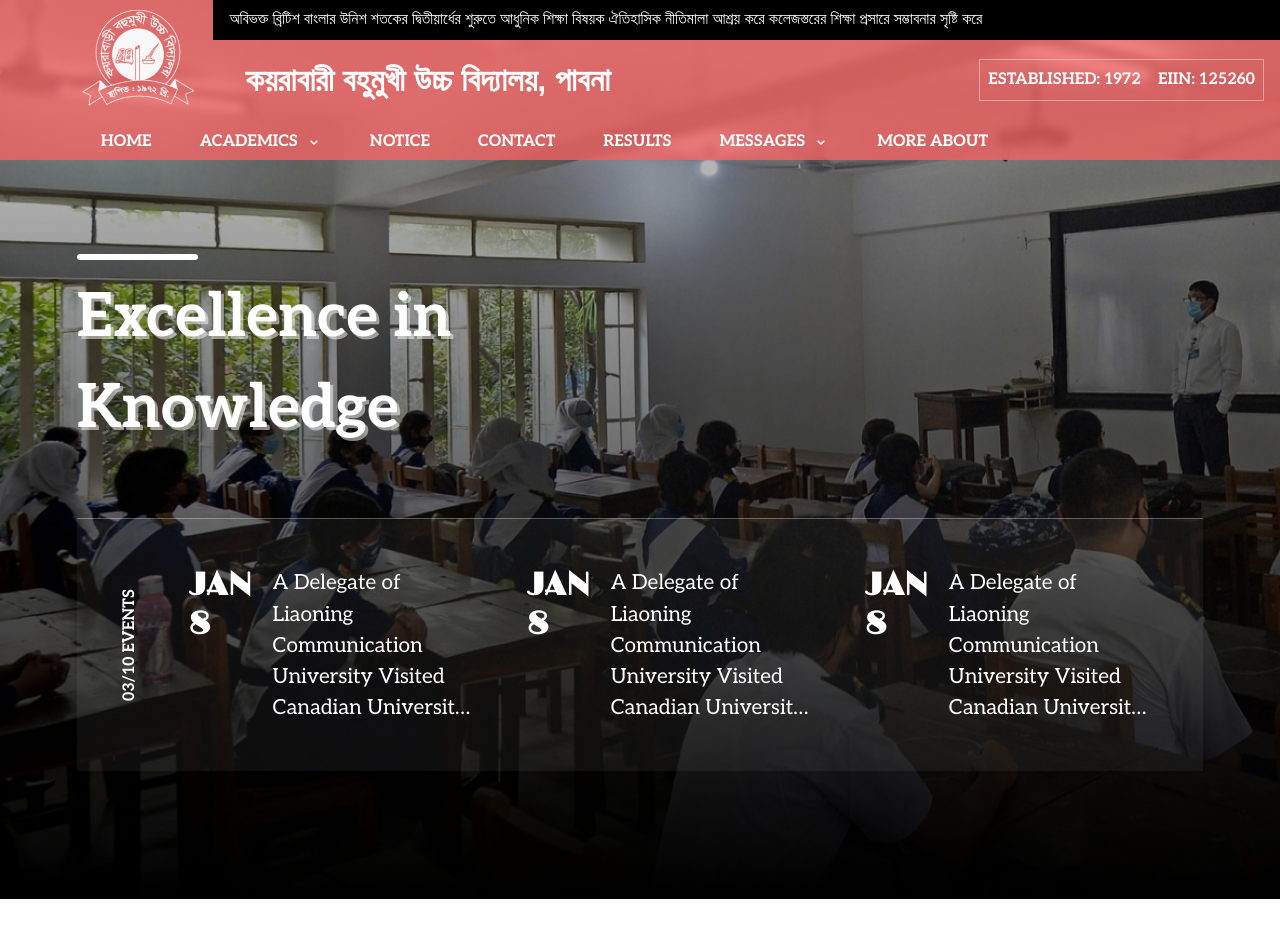
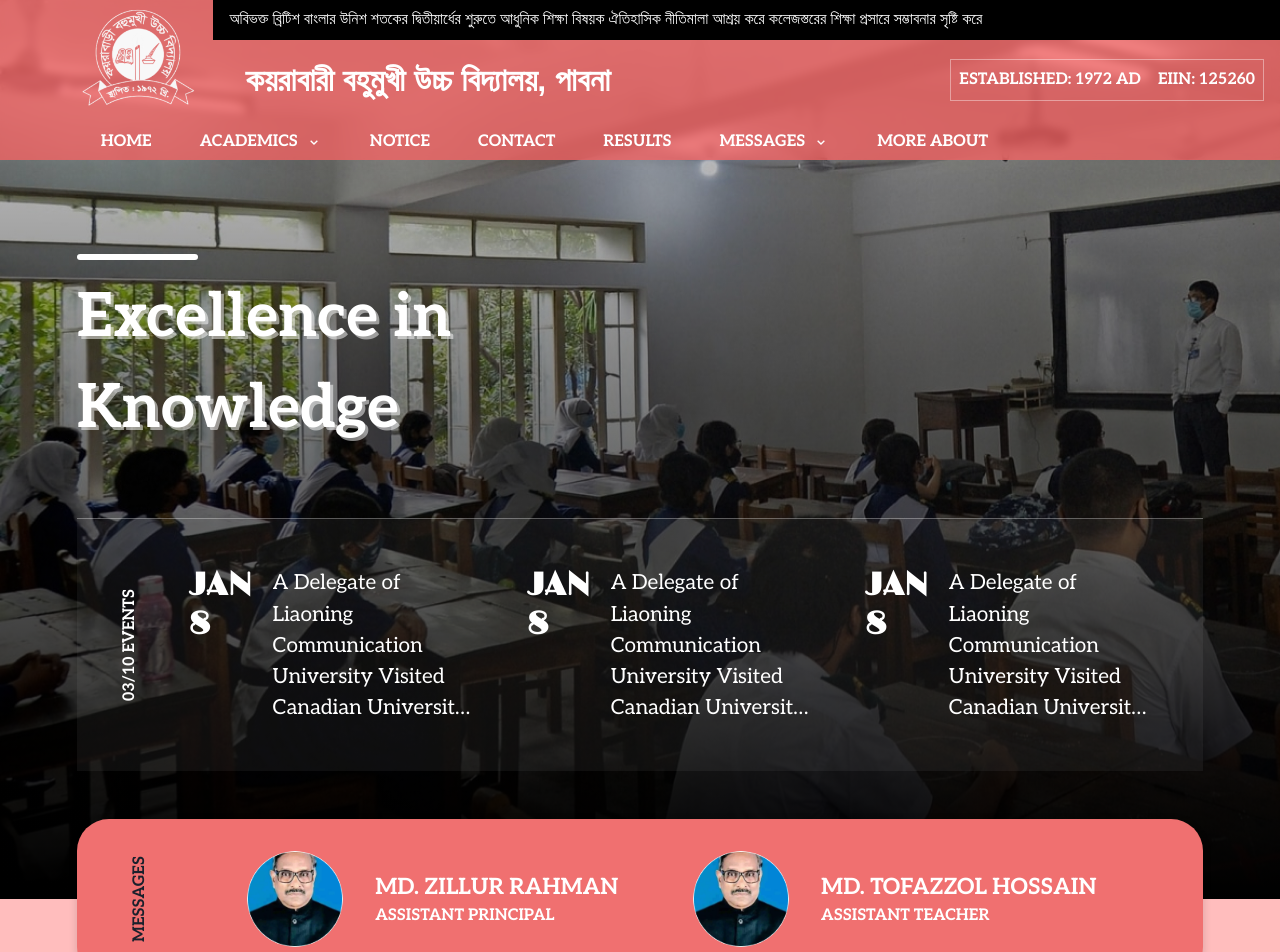
Before and after one commit to AneekRahman/education-suite, a React (Create React App) app in the folder client/: page / in a window 1280 px wide. Shown: the top 952 px of the page. Before the commit the page ends 899 px from the top, so only its background shows below. Built offline with nearby package versions, Linux system fonts and the light colour scheme.

Commit message:
- Create and Finish MessagesRow

```diff
--- a/client/src/components/Header.tsx
+++ b/client/src/components/Header.tsx
@@ -69,7 +69,7 @@ export default function Header() {
               padding="2"
             >
               <Text color="white" fontWeight="800">
-                ESTABLISHED: 1972
+                ESTABLISHED: 1972 AD
               </Text>
               <Divider m="2" orientation="vertical" />
               <Text color="white" fontWeight="800">
--- a/client/src/pages/HomePage.tsx
+++ b/client/src/pages/HomePage.tsx
@@ -45,7 +45,33 @@ export default function HomePage() {
         </div>
         <EventsBox />
       </div>
+      <MessagesRow />
+
+      <div style={{ height: "30em" }}></div>
     </div>
+  );
+}
+
+function MessagesRow() {
+  return (
+    <Flex className={styles.MessagesRowWrapper} justifyContent="space-evenly">
+      <h3>MESSAGES</h3>
+
+      <Flex className={styles.MessageColumn} alignItems="center">
+        <img src="/assets/mc1.png" alt="" />
+        <div>
+          <h4>MD. ZILLUR RAHMAN</h4>
+          <p>ASSISTANT PRINCIPAL</p>
+        </div>
+      </Flex>
+      <Flex className={styles.MessageColumn} alignItems="center">
+        <img src="/assets/mc1.png" alt="" />
+        <div>
+          <h4>MD. TOFAZZOL HOSSAIN</h4>
+          <p>ASSISTANT TEACHER</p>
+        </div>
+      </Flex>
+    </Flex>
   );
 }
 
--- a/client/src/styles/HomePage.module.scss
+++ b/client/src/styles/HomePage.module.scss
@@ -82,6 +82,49 @@ $paddingLeftHeader: 6vw;
       }
     }
   }
+
+  .MessagesRowWrapper {
+    background-color: #f07070;
+    margin: 0 $paddingLeftHeader;
+    padding: 2em;
+    margin-top: -5em;
+    padding-left: 6em;
+    border-radius: 2em;
+    position: relative;
+    box-shadow: 0 2px 7px 2px rgba(0, 0, 0, 0.1);
+
+    h3 {
+      position: absolute;
+      top: 50%;
+      bottom: 0;
+      left: 3em;
+      transform: translateY(-50%) rotateZ(-90deg);
+      font-weight: 900;
+    }
+
+    .MessageColumn {
+      font-weight: 900;
+      color: white;
+      transition: 0.3s;
+      cursor: pointer;
+
+      &:hover {
+        opacity: 0.8;
+      }
+
+      img {
+        height: 6em;
+        width: 6em;
+        border-radius: 100em;
+        overflow: hidden;
+        margin-right: 2em;
+      }
+
+      h4 {
+        font-size: 1.4em;
+      }
+    }
+  }
 }
 .Header {
   background-color: rgba(255, 99, 99, 0.73);
```
Also changed, not shown: client/public/assets/mc1.png (added).
